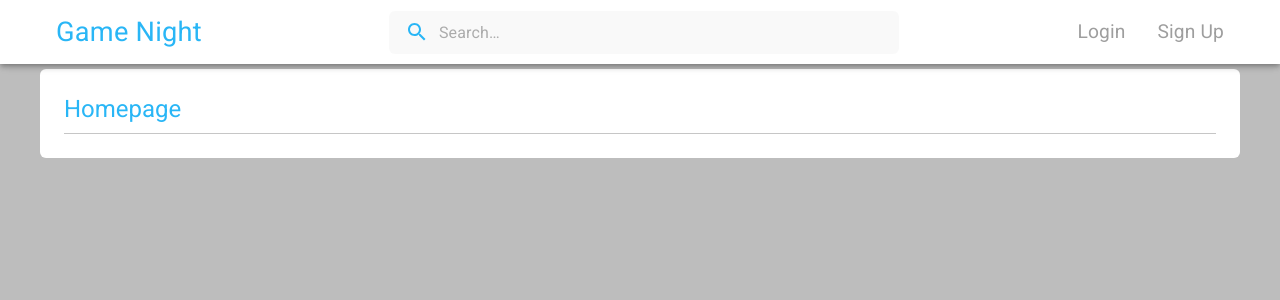
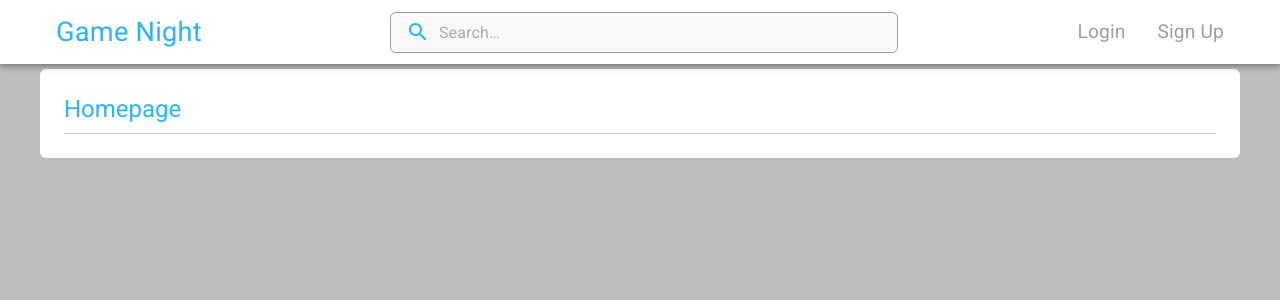
Before and after one commit to Jared-Enck/Capstone-2, a React (Create React App) app in the folder game-night/: page / in a window 1280 px wide. Shown: the top 300 px of the page. Built offline with nearby package versions, Linux system fonts and the light colour scheme; no server answers.

Commit message:
add border styles to search input

```diff
--- a/game-night/src/components/navbar/SearchBar.js
+++ b/game-night/src/components/navbar/SearchBar.js
@@ -39,12 +39,13 @@ const StyledInputBase = styled(InputBase)(({ theme }) => ({
     paddingLeft: `calc(1em + ${theme.spacing(4)})`,
     transition: theme.transitions.create('width'),
     width: '100%',
-    border: '2px solid rgba(0,0,0,0)',
+    border: `.1rem solid ${theme.palette.primary.muted}`,
+    borderRadius: theme.shape.borderRadius,
     [theme.breakpoints.up('sm')]: {
       width: '50ch',
     },
     '&:hover, &:focus': {
-      border: `2px solid ${theme.palette.primary.contrastText}`,
+      border: `.1rem solid ${theme.palette.primary.contrastText}`,
       borderRadius: theme.shape.borderRadius,
     },
   },
```
